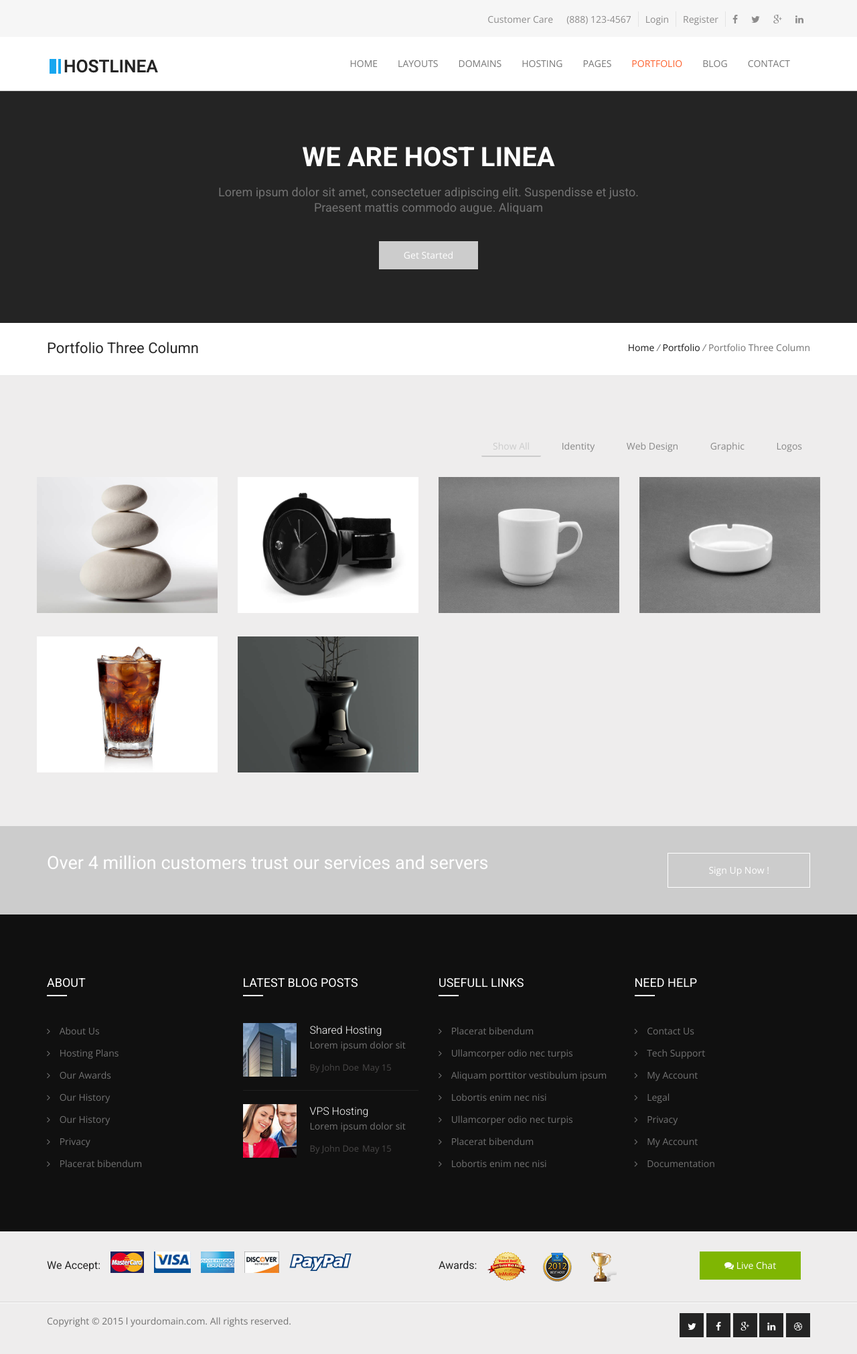
After one commit to varCloud/Eduardo, a PHP site: page /productos.php in a window 1280 px wide. The commit adds this page. Shown: the whole page at 67% size. Run offline with PHP 8.4, Linux system fonts and the light colour scheme.

Commit message:
agregar el archivo que contendra los productos

```diff
--- /dev/null
+++ b/productos.php
@@ -0,0 +1,520 @@
+<?php
+
+?>
+<!DOCTYPE html>
+<html>
+
+<!-- Mirrored from codelayers.net/templates/hostlinea/classic-2/portfolio-four.html by HTTrack Website Copier/3.x [XR&CO'2014], Wed, 23 Mar 2016 15:43:08 GMT -->
+<head>
+<meta charset="utf-8">
+<meta http-equiv="X-UA-Compatible" content="IE=edge">
+<title>Host Linea - Web Hosting, Responsive HTML5 Template</title>
+<meta name="keywords" content="" />
+<meta name="description" content="Host Linea HTML5 Template">
+<meta name="author" content="">
+
+<!-- Mobile view -->
+<meta name="viewport" content="width=device-width, initial-scale=1.0">
+
+<!-- Favicon -->
+<link rel="shortcut icon" href="images/favicon.html">
+<link rel="stylesheet" type="text/css" href="js/bootstrap/css/bootstrap.min.css">
+
+<!-- Google fonts - witch you want to use - (rest you can just remove) -->
+<link href='http://fonts.googleapis.com/css?family=Open+Sans:300,300italic,400,400italic,600,600italic,700,700italic,800,800italic' rel='stylesheet' type='text/css'>
+<link href='http://fonts.googleapis.com/css?family=Roboto:100,200,300,400,500,600,700,800,900' rel='stylesheet' type='text/css'>
+
+<!-- Template's stylesheets -->
+<link rel="stylesheet" href="js/template-custom/css/template-custom.css">
+<link rel="stylesheet" href="css/theme-default.css" type="text/css">
+<link rel="stylesheet" href="css/theme.css" type="text/css">
+<link rel="stylesheet" href="js/mainmenu/menu.css" type="text/css" />
+<link rel="stylesheet" href="fonts/font-awesome/css/font-awesome.min.css" type="text/css">
+<link rel="stylesheet" type="text/css" href="fonts/Simple-Line-Icons-Webfont/simple-line-icons.css" portfolio="screen" />
+<link rel="stylesheet" href="fonts/et-line-font/et-line-font.css">
+<link rel="stylesheet" type="text/css" href="js/cubeportfolio/cubeportfolio.min.css">
+<link rel="stylesheet" href="css/theme-responsive.css">
+
+<!-- Template's stylesheets END -->
+
+<!--[if lt IE 9]>
+<script src="http://html5shim.googlecode.com/svn/trunk/html5.js"></script>
+<![endif]-->
+
+<!-- Style Customizer's stylesheets -->
+<link rel="stylesheet" type="text/css" href="js/style-customizer/css/spectrum.css">
+<link rel="stylesheet" type="text/css" href="js/style-customizer/css/style-customizer.css">
+<link rel="stylesheet/less" type="text/css" href="less/skin.html">
+
+<!-- Style Customizer's stylesheets END -->
+
+<!-- Skin stylesheet -->
+
+<body class="loading">
+
+<div class="preloader-wrap"></div>
+
+<!-- Page template -->
+
+<!-- Preloader icon -->
+
+<div class="wrapper-boxed">
+  <div class="site-wrapper" style="position: relative;">
+    <div class="topbar light topbar-padding">
+      <div class="container">
+        <ul class="toplist toppadding">
+          <li>Customer Care</li>
+          <li class="lineright">(888) 123-4567</li>
+          <li class="lineright"><a href="#">Login</a></li>
+          <li class="lineright"><a href="#">Register</a></li>
+          <li><a href="#"><i class="fa fa-facebook"></i></a></li>
+          <li><a href="#"><i class="fa fa-twitter"></i></a></li>
+          <li><a href="#"><i class="fa fa-google-plus"></i></a></li>
+          <li class="last"><a href="#"><i class="fa fa-linkedin"></i></a></li>
+        </ul>
+      </div>
+    </div>
+    <div class="clearfix"></div>
+
+    <!--end topbar-->
+
+    <div class="col-md-12 nopadding">
+      <div id="header">
+	    <div class="container">
+	      <div class="navbar navbar-default yamm">
+	        <div class="navbar-header">
+	          <button type="button" data-toggle="collapse" data-target="#navbar-collapse-grid" class="navbar-toggle two three"><span class="icon-bar"></span><span class="icon-bar"></span><span class="icon-bar"></span></button>
+	          <a href="index.html" class="navbar-brand"><img src="images/logo/logo.png" alt=""></a> </div>
+	        <div id="navbar-collapse-grid" class="navbar-collapse collapse pull-right">
+	          <ul class="nav navbar-nav">
+	            <li class="dropdown"> <a href="index.html" class="dropdown-toggle">Home</a>
+
+            </li>
+	            <li class="dropdown"> <a href="index.html" class="dropdown-toggle">Layouts</a>
+              <ul class="dropdown-menu" role="menu">
+                <li><a href="http://codelayers.net/templates/hostlinea/creative/index.html">Creative</a> </li>
+                <li><a href="http://codelayers.net/templates/hostlinea/creative-2/index.html">Creative 2</a> </li>
+                <li><a href="http://codelayers.net/templates/hostlinea/classic/index.html">Classic</a> </li>
+                <li><a href="index.html">Classic 2</a> </li>
+              </ul>
+            </li>
+	            <li> <a href="domain-search.html" class="dropdown-toggle">Domains</a></li>
+
+                <li> <a href="web-hosting.html" class="dropdown-toggle">Hosting</a></li>
+
+                <li class="dropdown yamm-fw"> <a href="about2.html" class="dropdown-toggle">Pages</a>
+              <ul class="dropdown-menu">
+                <li>
+                  <!-- Content container to add padding -->
+                  <div class="yamm-content">
+                    <div class="row">
+                      <ul class="col-sm-6 col-md-3 list-unstyled ">
+                        <li>
+                          <p> Pages 1 </p>
+                        </li>
+                        <li><a href="about.html"><i class="fa fa-angle-right"></i> &nbsp; About Style 1</a></li>
+                        <li><a href="about-2.html"><i class="fa fa-angle-right"></i> &nbsp; About Style 2</a></li>
+                        <li><a href="about-3.html"><i class="fa fa-angle-right"></i> &nbsp; About Style 3</a></li>
+                        <li><a href="website-builder.html"><i class="fa fa-angle-right"></i> &nbsp; Website Builder</a></li>
+                        <li><a href="affiliates.html"><i class="fa fa-angle-right"></i> &nbsp; Affiliates</a></li>
+                        <li><a href="left-nav.html"><i class="fa fa-angle-right"></i> &nbsp; Left Navigation</a></li>
+                      </ul>
+                      <ul class="col-sm-6 col-md-3 list-unstyled ">
+                        <li>
+                          <p> Pages 2 </p>
+                        </li>
+                        <li><a href="services.html"><i class="fa fa-angle-right"></i> &nbsp; Services Style 1</a></li>
+                        <li><a href="services-2.html"><i class="fa fa-angle-right"></i> &nbsp; Services Style 2</a></li>
+                        <li><a href="services-3.html"><i class="fa fa-angle-right"></i> &nbsp; Services Style 3</a></li>
+                        <li><a href="whois.html"><i class="fa fa-angle-right"></i> &nbsp; Search Whois</a></li>
+                        <li><a href="team.html"><i class="fa fa-angle-right"></i> &nbsp; Team</a></li>
+                        <li><a href="faq.html"><i class="fa fa-angle-right"></i> &nbsp; FAQ</a></li>
+                      </ul>
+                      <ul class="col-sm-6 col-md-3 list-unstyled ">
+                        <li>
+                          <p> Pages 3 </p>
+                        </li>
+                        <li><a href="full-width.html"><i class="fa fa-angle-right"></i> &nbsp; Full Width Page</a></li>
+                        <li><a href="left-sidebar.html"><i class="fa fa-angle-right"></i> &nbsp; Left Sidebar Page</a></li>
+                        <li><a href="right-sidebar.html"><i class="fa fa-angle-right"></i> &nbsp; Right Sidebar Page</a></li>
+                        <li><a href="packages.html"><i class="fa fa-angle-right"></i> &nbsp; Package Plans</a></li>
+                        <li><a href="careers.html"><i class="fa fa-angle-right"></i> &nbsp; Careers</a></li>
+                        <li><a href="coming-soon.html"><i class="fa fa-angle-right"></i> &nbsp; Coming Soon</a></li>
+                      </ul>
+                      <ul class="col-sm-6 col-md-3 list-unstyled ">
+                        <li>
+                          <p> Pages 4 </p>
+                        </li>
+                        <li><a href="login.html"><i class="fa fa-angle-right"></i> &nbsp; Login Form</a></li>
+                        <li><a href="register.html"><i class="fa fa-angle-right"></i> &nbsp; Registration Form</a></li>
+                        <li><a href="sitemap.html"><i class="fa fa-angle-right"></i> &nbsp; Sitemap</a></li>
+                        <li><a href="maintenance.html"><i class="fa fa-angle-right"></i> &nbsp; Maintenance</a></li>
+                        <li><a href="404.html"><i class="fa fa-angle-right"></i> &nbsp; 404 Error Page</a></li>
+                        <li><a href="404-2.html"><i class="fa fa-angle-right"></i> &nbsp; 404 Error Page2</a></li>
+                      </ul>
+                    </div>
+                  </div>
+                </li>
+              </ul>
+            </li>
+
+	            <li class="dropdown"> <a href="portfolio-three.html" class="dropdown-toggle active">Portfolio</a>
+              <ul class="dropdown-menu" role="menu">
+                <li> <a href="portfolio-one.html">Single Item</a> </li>
+                <li> <a href="portfolio-two.html">Portfolio Columns 2</a> </li>
+                <li> <a href="portfolio-three.html">Portfolio Columns 3</a> </li>
+                <li> <a class="active" href="portfolio-four.html">Portfolio Columns 4</a> </li>
+                <li> <a href="portfolio-five.html">Portfolio + Sidebar</a> </li>
+                <li> <a href="portfolio-six.html">Portfolio Masonry</a> </li>
+                <li> <a href="portfolio-seven.html">Slider Projects</a> </li>
+                <li class="dropdown-submenu mul"> <a tabindex="-1" href="#">Sub Menu + </a>
+                  <ul class="dropdown-menu">
+                    <li><a href="#">Menu Item 1</a></li>
+                    <li><a href="#">Menu Item 2</a></li>
+                    <li><a href="#">Menu Item 3</a></li>
+                  </ul>
+                </li>
+              </ul>
+            </li>
+	            <li class="dropdown"> <a href="blog.html" class="dropdown-toggle">Blog</a>
+              <ul class="dropdown-menu three" role="menu">
+                <li> <a href="blog.html">Blog Full Width</a> </li>
+                <li> <a href="blog-2.html">Blog 3Columns</a> </li>
+                <li> <a href="blog-3.html">Blog Standard</a> </li>
+                <li> <a href="blog-post.html">Single Post</a> </li>
+              </ul>
+            </li>
+
+            <li class="dropdown"> <a href="contact.html" class="dropdown-toggle align-1">Contact</a>
+              <ul class="dropdown-menu align-1 two" role="menu">
+                <li> <a href="contact.html">Contact Variation 1</a> </li>
+                <li> <a href="contact-2.html">Contact Variation 2</a> </li>
+                <li> <a href="contact-3.html">Contact Variation 3</a> </li>
+              </ul>
+            </li>
+
+	          </ul>
+	        </div>
+	      </div>
+	    </div>
+	  </div>
+    </div>
+    <!--end menu-->
+
+    <div class="clearfix"></div>
+    <section class="sec-padding section-dark text-center">
+      <div class="container">
+        <div class="row">
+          <h1 class="text-white uppercase font-weight-7">We are host linea</h1>
+          <h5 class="text-normal">Lorem ipsum dolor sit amet, consectetuer adipiscing elit. Suspendisse et justo. <br/>
+            Praesent mattis commodo augue. Aliquam</h5>
+          <br/>
+          <a href="#" class="btn btn-bgprimary">Get Started</a> </div>
+      </div>
+    </section>
+    <div class="clearfix"></div>
+    <!-- end section -->
+
+    <section>
+    <div class="pagenation-holder">
+      <div class="container">
+        <div class="row">
+          <div class="col-md-6">
+            <h4>Portfolio Three Column</h4>
+          </div>
+          <div class="col-md-6 text-right">
+            <div class="pagenation_links"><a href="index.html">Home</a><i> / </i> <a href="index.html">Portfolio</a> <i> / </i> Portfolio Three Column</div>
+          </div>
+        </div>
+      </div>
+    </div>
+  </section>
+  <div class="clearfix"></div>
+  <!--end section-->
+
+
+  <section class="sec-padding">
+      <div class="container">
+        <div class="row">
+
+          <div id="filters-container" class="cbp-l-filters-button two three text-right">
+            <div data-filter="*" class="cbp-filter-item-active cbp-filter-item"> Show All
+              <div class="cbp-filter-counter"></div>
+            </div>
+            <div data-filter=".identity" class="cbp-filter-item"> Identity
+              <div class="cbp-filter-counter"></div>
+            </div>
+            <div data-filter=".web-design" class="cbp-filter-item"> Web Design
+              <div class="cbp-filter-counter"></div>
+            </div>
+            <div data-filter=".graphic" class="cbp-filter-item"> Graphic
+              <div class="cbp-filter-counter"></div>
+            </div>
+            <div data-filter=".logos" class="cbp-filter-item"> Logos
+              <div class="cbp-filter-counter"></div>
+            </div>
+          </div>
+          <div class="demo-full-width">
+            <div id="grid-container" class="cbp">
+              <div class="cbp-item identity logos"> <a href="images/portfolio/04.jpg" class="cbp-caption cbp-lightbox" data-title="Suspendisse Imperdiet<br>by Codelayers">
+                <div class="cbp-caption-defaultWrap"> <img src="images/portfolio/04.jpg" alt=""> </div>
+                <div class="cbp-caption-activeWrap">
+                  <div class="cbp-l-caption-alignLeft">
+                    <div class="cbp-l-caption-body">
+                      <div class="cbp-l-caption-title">Suspendisse Imperdiet </div>
+                      <div class="cbp-l-caption-desc">by Codelayers</div>
+                    </div>
+                  </div>
+                </div>
+                </a> </div>
+              <div class="cbp-item web-design"> <a href="images/portfolio/05.jpg" class="cbp-caption cbp-lightbox" data-title="Magna Tempus Urna<br>by Codelayers">
+                <div class="cbp-caption-defaultWrap"> <img src="images/portfolio/05.jpg" alt=""> </div>
+                <div class="cbp-caption-activeWrap">
+                  <div class="cbp-l-caption-alignLeft">
+                    <div class="cbp-l-caption-body">
+                      <div class="cbp-l-caption-title">Magna Tempus Urna</div>
+                      <div class="cbp-l-caption-desc">by Codelayers</div>
+                    </div>
+                  </div>
+                </div>
+                </a> </div>
+              <div class="cbp-item motion identity"> <a href="images/portfolio/06.jpg" class="cbp-caption cbp-lightbox" data-title="World Clock Widget<br>by Codelayers">
+                <div class="cbp-caption-defaultWrap"> <img src="images/portfolio/06.jpg" alt=""> </div>
+                <div class="cbp-caption-activeWrap">
+                  <div class="cbp-l-caption-alignLeft">
+                    <div class="cbp-l-caption-body">
+                      <div class="cbp-l-caption-title">Maecenas Sed </div>
+                      <div class="cbp-l-caption-desc">by Codelayers</div>
+                    </div>
+                  </div>
+                </div>
+                </a> </div>
+              <div class="cbp-item identity graphic"> <a href="images/portfolio/07.jpg" class="cbp-caption cbp-lightbox" data-title="Quisque Ornare <br>by Codelayers">
+                <div class="cbp-caption-defaultWrap"> <img src="images/portfolio/07.jpg" alt=""> </div>
+                <div class="cbp-caption-activeWrap">
+                  <div class="cbp-l-caption-alignLeft">
+                    <div class="cbp-l-caption-body">
+                      <div class="cbp-l-caption-title">Quisque Ornare </div>
+                      <div class="cbp-l-caption-desc">by Codelayers</div>
+                    </div>
+                  </div>
+                </div>
+                </a> </div>
+              <div class="cbp-item motion logos"> <a href="images/portfolio/08.jpg" class="cbp-caption cbp-lightbox" data-title="Skateshop Website<br>by Codelayers">
+                <div class="cbp-caption-defaultWrap"> <img src="images/portfolio/08.jpg" alt=""> </div>
+                <div class="cbp-caption-activeWrap">
+                  <div class="cbp-l-caption-alignLeft">
+                    <div class="cbp-l-caption-body">
+                      <div class="cbp-l-caption-title">Hendrerit Condimentum</div>
+                      <div class="cbp-l-caption-desc">by Codelayers</div>
+                    </div>
+                  </div>
+                </div>
+                </a> </div>
+              <div class="cbp-item web-design"> <a href="images/portfolio/09.jpg" class="cbp-caption cbp-lightbox" data-title="Donec Dapibus Placerat <br>by Codelayers">
+                <div class="cbp-caption-defaultWrap"> <img src="images/portfolio/09.jpg" alt=""> </div>
+                <div class="cbp-caption-activeWrap">
+                  <div class="cbp-l-caption-alignLeft">
+                    <div class="cbp-l-caption-body">
+                      <div class="cbp-l-caption-title">Donec Dapibus Placerat </div>
+                      <div class="cbp-l-caption-desc">by Codelayers</div>
+                    </div>
+                  </div>
+                </div>
+                </a> </div>
+            </div>
+          </div>
+        </div>
+      </div>
+  </section>
+  <!--end section-->
+  <div class="clearfix"></div> <section class="section-primary">
+      <div class="container sec-tpadding-1 sec-bpadding-1">
+        <div class="row">
+          <div class="col-md-9">
+            <h3 class="text-white">Over 4 million customers trust our services and servers</h3>
+          </div>
+          <div class="col-md-3">
+            <div class="margin-top2"></div>
+            <a class="btn btn-border white btn-large pull-right" href="#">Sign Up Now !</a> </div>
+        </div>
+      </div>
+    </section>
+    <div class="clearfix"></div>
+    <!--end section-->
+
+    <section class="section-xdark sec-padding">
+      <div class="container">
+        <div class="row">
+          <div class="col-md-3 col-sm-6 col-xs-12 bottom-margin">
+            <h5 class="footer-title uppercase less-mar-3 font-weight-4">About</h5>
+            <div class="clearfix"></div>
+            <div class="footer-title-line align-left"></div>
+            <div class="clearfix"></div>
+            <ul class="usefull-links no-border">
+              <li><a href="#"><i class="fa fa-angle-right"></i> About Us</a></li>
+              <li><a href="#"><i class="fa fa-angle-right"></i> Hosting Plans</a></li>
+              <li><a href="#"><i class="fa fa-angle-right"></i> Our Awards</a></li>
+              <li><a href="#"><i class="fa fa-angle-right"></i> Our History</a></li>
+              <li><a href="#"><i class="fa fa-angle-right"></i> Our History</a></li>
+              <li><a href="#"><i class="fa fa-angle-right"></i> Privacy</a></li>
+              <li><a href="#"><i class="fa fa-angle-right"></i> Placerat bibendum</a></li>
+            </ul>
+          </div>
+          <!--end item-->
+
+          <div class="col-md-3 col-sm-6 col-xs-12 bottom-margin">
+            <div class="item-holder">
+              <h5 class="footer-title uppercase less-mar-3 font-weight-4">Latest Blog Posts</h5>
+              <div class="clearfix"></div>
+              <div class="footer-title-line align-left"></div>
+              <div class="clearfix"></div>
+              <div class="image-left"><img src="images/9.jpg" alt=""/></div>
+              <div class="text-box-right">
+                <h6 class="text-white less-mar3 nopadding font-weight-3 nopadding"><a href="#">Shared Hosting</a></h6>
+                <p>Lorem ipsum dolor sit</p>
+                <div class="footer-post-info"> <span>By John Doe</span><span>May 15</span> </div>
+              </div>
+              <!--end item-->
+
+              <div class="divider-line solid dark margin opacity-3"></div>
+              <div class="clearfix"></div>
+              <div class="image-left"><img src="images/10.jpg" alt=""/></div>
+              <div class="text-box-right">
+                <h6 class="text-white less-mar3 font-weight-3 nopadding"><a href="#">VPS Hosting</a></h6>
+                <p>Lorem ipsum dolor sit</p>
+                <div class="footer-post-info"> <span>By John Doe</span><span>May 15</span> </div>
+              </div>
+            </div>
+          </div>
+          <!--end item-->
+
+          <div class="col-md-3 col-sm-6 col-xs-12 bottom-margin">
+            <h5 class="footer-title uppercase less-mar-3 font-weight-4">Usefull Links</h5>
+            <div class="clearfix"></div>
+            <div class="footer-title-line align-left"></div>
+            <div class="clearfix"></div>
+            <ul class="usefull-links no-border">
+              <li><a href="#"><i class="fa fa-angle-right"></i> Placerat bibendum</a></li>
+              <li><a href="#"><i class="fa fa-angle-right"></i> Ullamcorper odio nec turpis</a></li>
+              <li><a href="#"><i class="fa fa-angle-right"></i> Aliquam porttitor vestibulum ipsum</a></li>
+              <li><a href="#"><i class="fa fa-angle-right"></i> Lobortis enim nec nisi</a></li>
+              <li><a href="#"><i class="fa fa-angle-right"></i> Ullamcorper odio nec turpis</a></li>
+              <li><a href="#"><i class="fa fa-angle-right"></i> Placerat bibendum</a></li>
+              <li><a href="#"><i class="fa fa-angle-right"></i> Lobortis enim nec nisi</a></li>
+            </ul>
+          </div>
+          <!--end item-->
+
+          <div class="col-md-3 col-sm-6 col-xs-12 bottom-margin">
+            <h5 class="footer-title uppercase less-mar-3 font-weight-4">Need Help</h5>
+            <div class="clearfix"></div>
+            <div class="footer-title-line align-left"></div>
+            <div class="clearfix"></div>
+            <ul class="usefull-links no-border">
+              <li><a href="#"><i class="fa fa-angle-right"></i> Contact Us</a></li>
+              <li><a href="#"><i class="fa fa-angle-right"></i> Tech Support</a></li>
+              <li><a href="#"><i class="fa fa-angle-right"></i> My Account</a></li>
+              <li><a href="#"><i class="fa fa-angle-right"></i> Legal</a></li>
+              <li><a href="#"><i class="fa fa-angle-right"></i> Privacy</a></li>
+              <li><a href="#"><i class="fa fa-angle-right"></i> My Account</a></li>
+              <li><a href="#"><i class="fa fa-angle-right"></i> Documentation</a></li>
+            </ul>
+          </div>
+          <!--end item-->
+
+        </div>
+      </div>
+    </section>
+    <div class="clearfix"></div>
+    <!--end section-->
+
+    <section class="sec-xless-padding">
+      <div class="container">
+        <div class="row">
+          <div class="col-md-6 col-sm-12 col-xs-12 bmargin">
+            <ul class="footer-payment-logo-list">
+              <li>
+                <h6>We Accept:</h6>
+              </li>
+              <li><img src="images/payment_logo1.jpg" alt=""/></li>
+              <li><img src="images/payment_logo2.jpg" alt=""/></li>
+              <li><img src="images/payment_logo3.jpg" alt=""/></li>
+              <li><img src="images/payment_logo4.jpg" alt=""/></li>
+              <li><img src="images/payment_logo5.png" alt=""/></li>
+            </ul>
+          </div>
+          <!--end item-->
+
+          <div class="col-md-4 col-sm-12 col-xs-12 bmargin">
+            <ul class="footer-payment-logo-list">
+              <li>
+                <h6>Awards:</h6>
+              </li>
+              <li><img src="images/award-img1.png" alt=""/></li>
+              <li><img src="images/award-img2.png" alt=""/></li>
+              <li><img src="images/award-img3.png" alt=""/></li>
+            </ul>
+          </div>
+          <!--end item-->
+
+          <div class="col-md-2 col-sm-12 col-xs-12 bottom-margin"> <a class="btn btn-green" href="#"><i class="fa fa-comments"></i> Live Chat</a> </div>
+          <!--end item-->
+        </div>
+      </div>
+    </section>
+    <div class="clearfix"></div>
+    <!-- end section -->
+
+    <div class="divider-line-dobble"></div>
+    <div class="clearfix"></div>
+    <section class="sec-xxless-padding">
+      <div class="container">
+        <div class="row">
+          <div class="col-md-6 text-left"> <span>Copyright © 2015 l yourdomain.com. All rights reserved.</span></div>
+          <div class="col-md-6">
+            <ul class="footer-social-icons pull-right">
+              <li><a class="twitter" href="#"><i class="fa fa-twitter"></i></a></li>
+              <li><a href="#"><i class="fa fa-facebook"></i></a></li>
+              <li><a href="#"><i class="fa fa-google-plus"></i></a></li>
+              <li><a href="#"><i class="fa fa-linkedin"></i></a></li>
+              <li><a href="#"><i class="fa fa-dribbble"></i></a></li>
+            </ul>
+          </div>
+        </div>
+      </div>
+    </section>
+    <div class="clearfix"></div>
+    <!--end section-->
+
+    <a href="#" class="scrollup"></a><!-- end scroll to top of the page-->
+
+  </div>
+  <!--end site wrapper-->
+</div>
+<!--end wrapper boxed-->
+
+<!-- Scripts -->
+<script src="js/jquery/jquery.min.js"></script>
+<script src="js/bootstrap/js/bootstrap.min.js"></script>
+<script src="js/style-customizer/js/spectrum.js"></script>
+<script src="js/less/less.min.js" data-env="development"></script>
+<script src="js/sticky/js/jquery.sticky.js"></script>
+<script src="js/style-customizer/js/style-customizer.js"></script>
+<!-- Scripts END -->
+
+<!-- Template scripts -->
+<script src="js/mainmenu/customeUI.js"></script>
+<script src="js/template-custom/js/template-custom.js"></script>
+<script type="text/javascript" src="js/cubeportfolio/jquery.cubeportfolio.min.js"></script>
+<script type="text/javascript" src="js/cubeportfolio/main-four-col.js"></script>
+<script src="js/functions/functions.js"></script>
+</body>
+
+<!-- Mirrored from codelayers.net/templates/hostlinea/classic-2/portfolio-four.html by HTTrack Website Copier/3.x [XR&CO'2014], Wed, 23 Mar 2016 15:43:10 GMT -->
+</html>
+
+<?php
+
+
+ ?>
```
Also changed, not shown: menu.php (+47 -3 lines), 1 other file.
